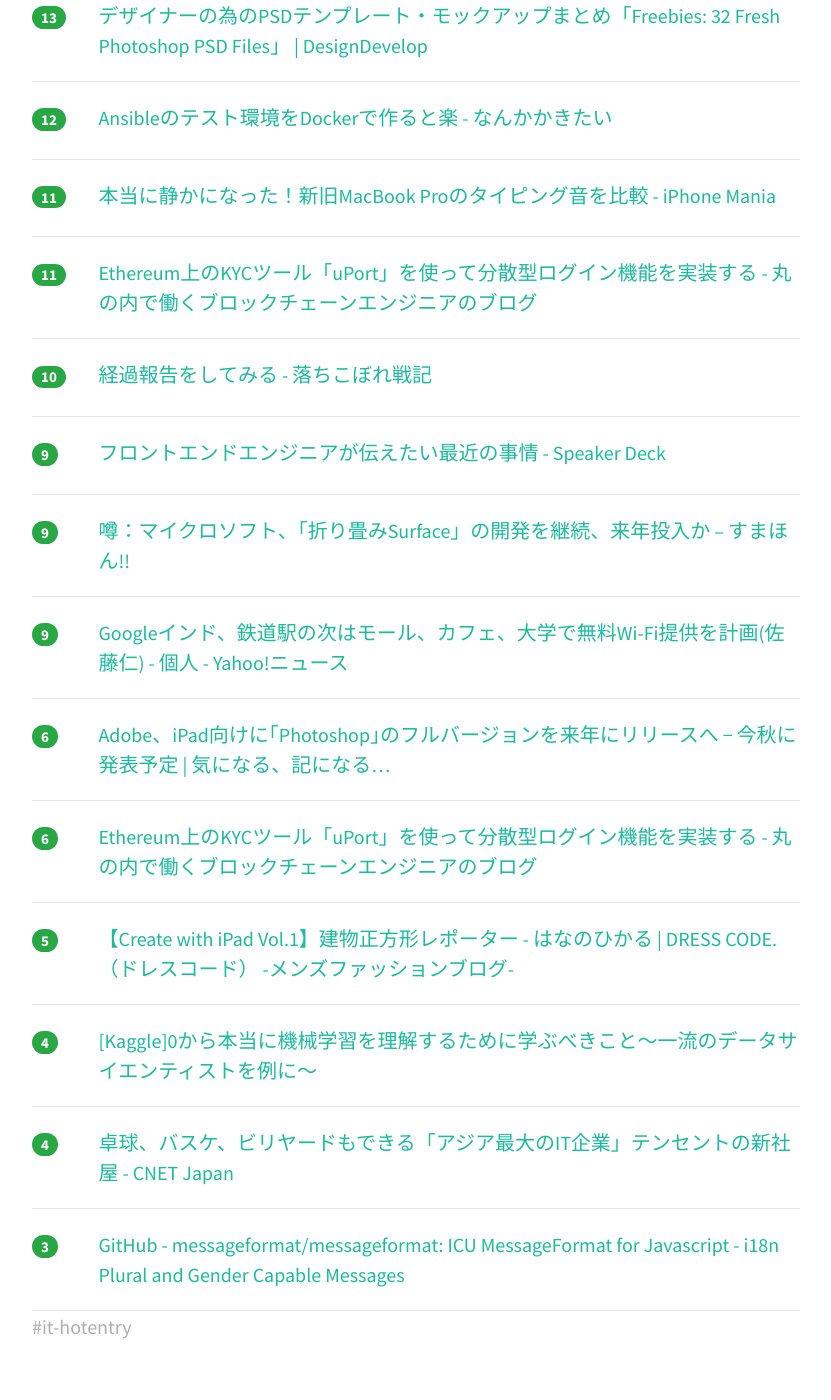
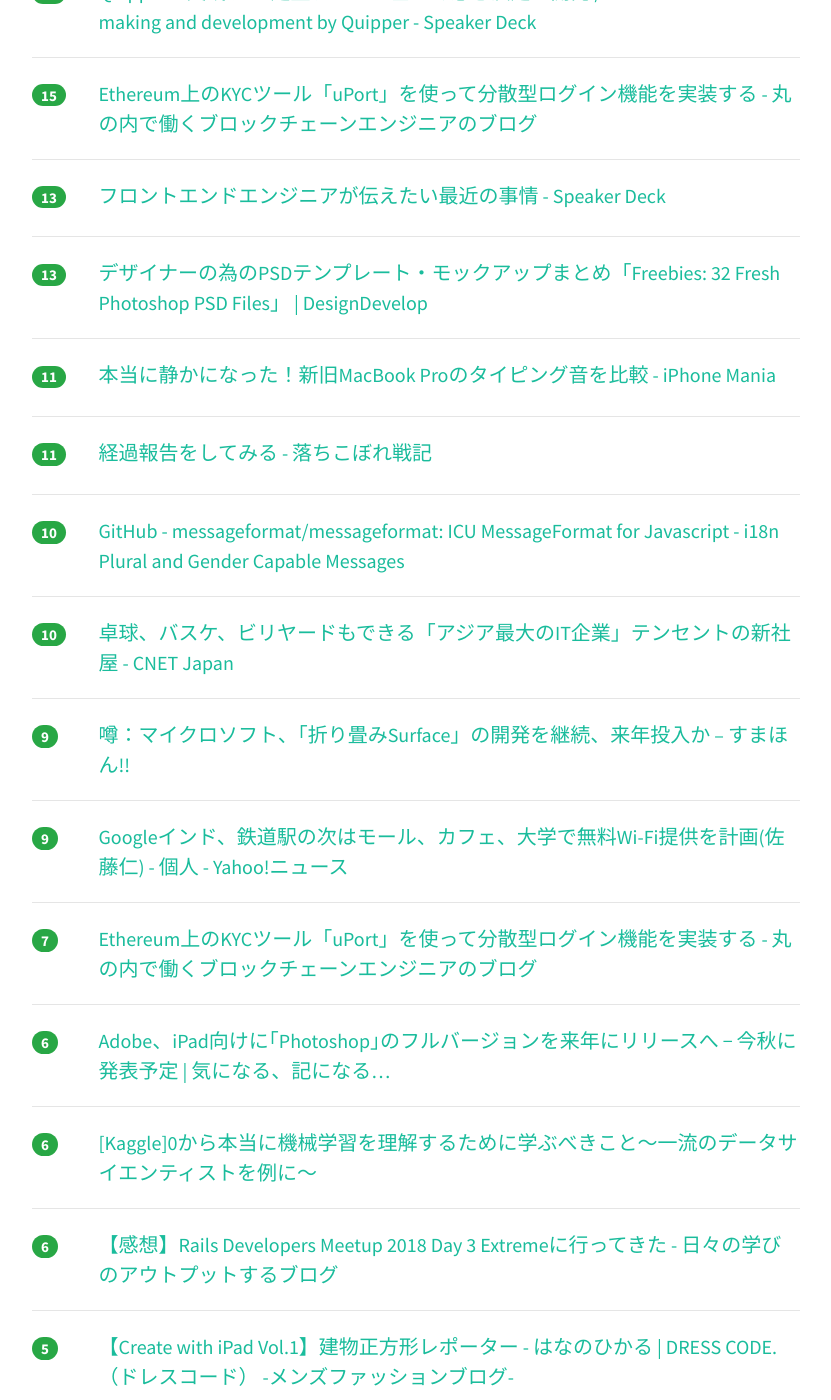
Before and after one commit to yatta47/hatena-matome-site, a Jekyll site: the page built from _posts/2018-07-16-hatena.md, in a window 1280 px wide and 1400 px high, scrolled down 598 px. Shown: the whole window, without its empty margins (224-1055 px from the left). Built offline with Jekyll 4.4.1, drawn with Linux system fonts in a browser that asks for light colours; nearby versions of some CDN libraries; some of the changed text lies outside the part shown.

Commit message:
Updated 2018-07-16

```diff
--- a/_posts/2018-07-16-hatena.md
+++ b/_posts/2018-07-16-hatena.md
@@ -1,29 +1,39 @@
 ---
 layout: post
 title:  "2018-07-16 はてぶIT"
-date:   2018-07-16 09:02:21
+date:   2018-07-16 10:02:36
 tags: [it-hotentry]
 ---
-16 件のデータあり
+19 件のデータあり
 
 <hr><div class="row">
-<div class="col-1"><span class="badge badge-pill badge-success h2">23</span></div>
+<div class="col-1"><span class="badge badge-pill badge-success h2">27</span></div>
+<div class="col-11"><a href='http://t-cyrill.hatenablog.jp/entry/2018/07/14/143107' target='_blank'>Ansibleのテスト環境をDockerで作ると楽 - なんかかきたい</a></div>
+</div>
+<hr>
+<div class="row">
+<div class="col-1"><span class="badge badge-pill badge-success h2">25</span></div>
 <div class="col-11"><a href='https://www.saichanblog.com/entry/kanrencontents' target='_blank'>Googleアドセンスが神ツール「関連コンテンツ」を解放してくれた。PVと収益向上効果が凄い！！ - さいちゃん、銀行辞めたってよ</a></div>
 </div>
 <hr>
 <div class="row">
-<div class="col-1"><span class="badge badge-pill badge-success h2">16</span></div>
+<div class="col-1"><span class="badge badge-pill badge-success h2">19</span></div>
 <div class="col-11"><a href='https://speakerdeck.com/ohbarye/fact-based-decision-making-and-development-by-quipper' target='_blank'>Quipperが実践する 定量データに基づく意思決定と開発 / Fact-based decision making and development by Quipper - Speaker Deck</a></div>
+</div>
+<hr>
+<div class="row">
+<div class="col-1"><span class="badge badge-pill badge-success h2">15</span></div>
+<div class="col-11"><a href='http://www.blockchainengineer.tokyo/entry/uport-login-tutorial' target='_blank'>Ethereum上のKYCツール「uPort」を使って分散型ログイン機能を実装する - 丸の内で働くブロックチェーンエンジニアのブログ</a></div>
+</div>
+<hr>
+<div class="row">
+<div class="col-1"><span class="badge badge-pill badge-success h2">13</span></div>
+<div class="col-11"><a href='https://speakerdeck.com/sottar/hurontoendoenziniagachuan-etaizui-jin-falseshi-qing?slide=35' target='_blank'>フロントエンドエンジニアが伝えたい最近の事情 - Speaker Deck</a></div>
 </div>
 <hr>
 <div class="row">
 <div class="col-1"><span class="badge badge-pill badge-success h2">13</span></div>
 <div class="col-11"><a href='https://design-develop.net/design/photoshop-design/32-fresh-photoshop-psd-files.html' target='_blank'>デザイナーの為のPSDテンプレート・モックアップまとめ「Freebies: 32 Fresh Photoshop PSD Files」 | DesignDevelop</a></div>
-</div>
-<hr>
-<div class="row">
-<div class="col-1"><span class="badge badge-pill badge-success h2">12</span></div>
-<div class="col-11"><a href='http://t-cyrill.hatenablog.jp/entry/2018/07/14/143107' target='_blank'>Ansibleのテスト環境をDockerで作ると楽 - なんかかきたい</a></div>
 </div>
 <hr>
 <div class="row">
@@ -33,17 +43,17 @@ tags: [it-hotentry]
 <hr>
 <div class="row">
 <div class="col-1"><span class="badge badge-pill badge-success h2">11</span></div>
-<div class="col-11"><a href='http://www.blockchainengineer.tokyo/entry/uport-login-tutorial' target='_blank'>Ethereum上のKYCツール「uPort」を使って分散型ログイン機能を実装する - 丸の内で働くブロックチェーンエンジニアのブログ</a></div>
+<div class="col-11"><a href='https://www.aki1200otikobore.com/entry/2018/07/15/201038' target='_blank'>経過報告をしてみる - 落ちこぼれ戦記</a></div>
 </div>
 <hr>
 <div class="row">
 <div class="col-1"><span class="badge badge-pill badge-success h2">10</span></div>
-<div class="col-11"><a href='https://www.aki1200otikobore.com/entry/2018/07/15/201038' target='_blank'>経過報告をしてみる - 落ちこぼれ戦記</a></div>
+<div class="col-11"><a href='https://github.com/messageformat/messageformat' target='_blank'>GitHub - messageformat/messageformat: ICU MessageFormat for Javascript - i18n Plural and Gender Capable Messages</a></div>
 </div>
 <hr>
 <div class="row">
-<div class="col-1"><span class="badge badge-pill badge-success h2">9</span></div>
-<div class="col-11"><a href='https://speakerdeck.com/sottar/hurontoendoenziniagachuan-etaizui-jin-falseshi-qing?slide=35' target='_blank'>フロントエンドエンジニアが伝えたい最近の事情 - Speaker Deck</a></div>
+<div class="col-1"><span class="badge badge-pill badge-success h2">10</span></div>
+<div class="col-11"><a href='https://japan.cnet.com/article/35122021/' target='_blank'>卓球、バスケ、ビリヤードもできる「アジア最大のIT企業」テンセントの新社屋 - CNET Japan</a></div>
 </div>
 <hr>
 <div class="row">
@@ -57,13 +67,23 @@ tags: [it-hotentry]
 </div>
 <hr>
 <div class="row">
+<div class="col-1"><span class="badge badge-pill badge-success h2">7</span></div>
+<div class="col-11"><a href='https://ift.tt/2LkG4EC' target='_blank'>Ethereum上のKYCツール「uPort」を使って分散型ログイン機能を実装する - 丸の内で働くブロックチェーンエンジニアのブログ</a></div>
+</div>
+<hr>
+<div class="row">
 <div class="col-1"><span class="badge badge-pill badge-success h2">6</span></div>
 <div class="col-11"><a href='https://taisy0.com/2018/07/13/99257.html' target='_blank'>Adobe、iPad向けに｢Photoshop｣のフルバージョンを来年にリリースへ − 今秋に発表予定 | 気になる、記になる…</a></div>
 </div>
 <hr>
 <div class="row">
 <div class="col-1"><span class="badge badge-pill badge-success h2">6</span></div>
-<div class="col-11"><a href='https://ift.tt/2LkG4EC' target='_blank'>Ethereum上のKYCツール「uPort」を使って分散型ログイン機能を実装する - 丸の内で働くブロックチェーンエンジニアのブログ</a></div>
+<div class="col-11"><a href='https://ift.tt/2LcjX2T' target='_blank'>[Kaggle]0から本当に機械学習を理解するために学ぶべきこと～一流のデータサイエンティストを例に～</a></div>
+</div>
+<hr>
+<div class="row">
+<div class="col-1"><span class="badge badge-pill badge-success h2">6</span></div>
+<div class="col-11"><a href='http://ushinji.hatenablog.com/entry/2018/07/15/130232' target='_blank'>【感想】Rails Developers Meetup 2018 Day 3 Extremeに行ってきた - 日々の学びのアウトプットするブログ</a></div>
 </div>
 <hr>
 <div class="row">
@@ -72,17 +92,12 @@ tags: [it-hotentry]
 </div>
 <hr>
 <div class="row">
-<div class="col-1"><span class="badge badge-pill badge-success h2">4</span></div>
-<div class="col-11"><a href='https://ift.tt/2LcjX2T' target='_blank'>[Kaggle]0から本当に機械学習を理解するために学ぶべきこと～一流のデータサイエンティストを例に～</a></div>
+<div class="col-1"><span class="badge badge-pill badge-success h2">5</span></div>
+<div class="col-11"><a href='https://smhn.info/201807-apple-2018-autumn-rumors' target='_blank'>Appleが2018年秋に発表するのはこれ。クオ氏レポート – すまほん!!</a></div>
 </div>
 <hr>
 <div class="row">
 <div class="col-1"><span class="badge badge-pill badge-success h2">4</span></div>
-<div class="col-11"><a href='https://japan.cnet.com/article/35122021/' target='_blank'>卓球、バスケ、ビリヤードもできる「アジア最大のIT企業」テンセントの新社屋 - CNET Japan</a></div>
+<div class="col-11"><a href='https://nanashi0x.hatenablog.com/entry/2018/07/15/190000' target='_blank'>ハッカーを5種類に分類してそれぞれ簡単に説明 - 忙しい人のためのサイバーセキュリティニュース</a></div>
 </div>
 <hr>
-<div class="row">
-<div class="col-1"><span class="badge badge-pill badge-success h2">3</span></div>
-<div class="col-11"><a href='https://github.com/messageformat/messageformat' target='_blank'>GitHub - messageformat/messageformat: ICU MessageFormat for Javascript - i18n Plural and Gender Capable Messages</a></div>
-</div>
-<hr>
```
